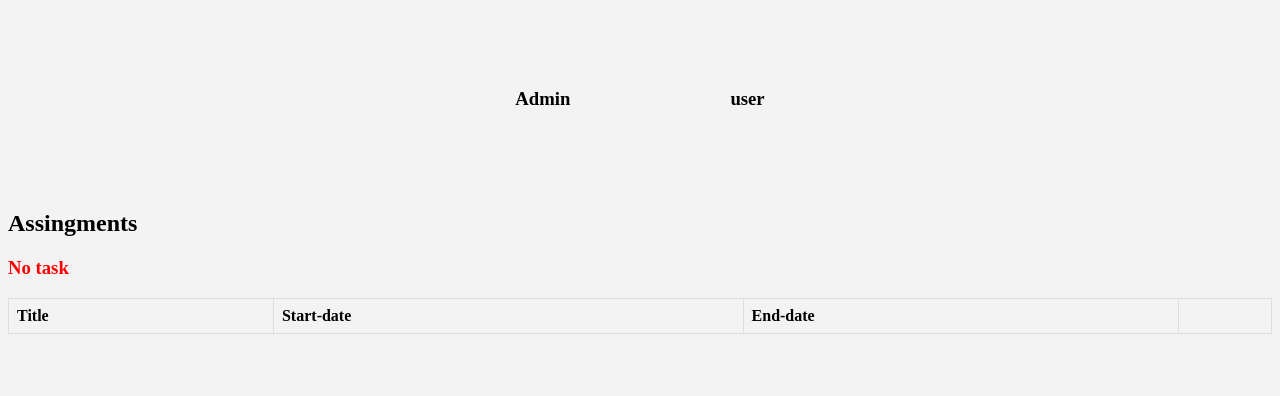
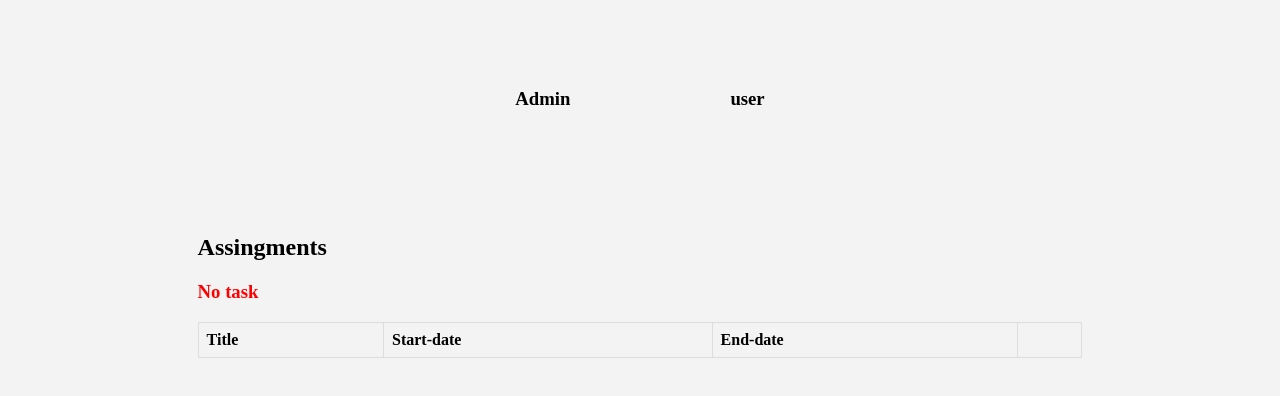
Before and after one commit to Nikhil-81/gitThon, a plain HTML site: page dashbord.html in a window 1280 px wide. Drawn offline with Linux system fonts and the light colour scheme.

Commit message:
debugged

```diff
--- a/dashbord.css
+++ b/dashbord.css
@@ -18,3 +18,10 @@ table {
   .view_assingment:hover{
     cursor: pointer;
   }
+
+  .main_dash{
+    width: 70%;
+    padding: 1.5rem;
+    margin: auto;
+    display: block;
+  }
--- a/dashbord.html
+++ b/dashbord.html
@@ -15,7 +15,7 @@
 
         </div>
 
-        <div>
+        <div class="main_dash" >
             <h2>Assingments</h2>
             <div>
                 <h3 class="warning"></h3>
```
Also changed, not shown: index.html (+2 -2 lines), index.js (+5 -2 lines).
